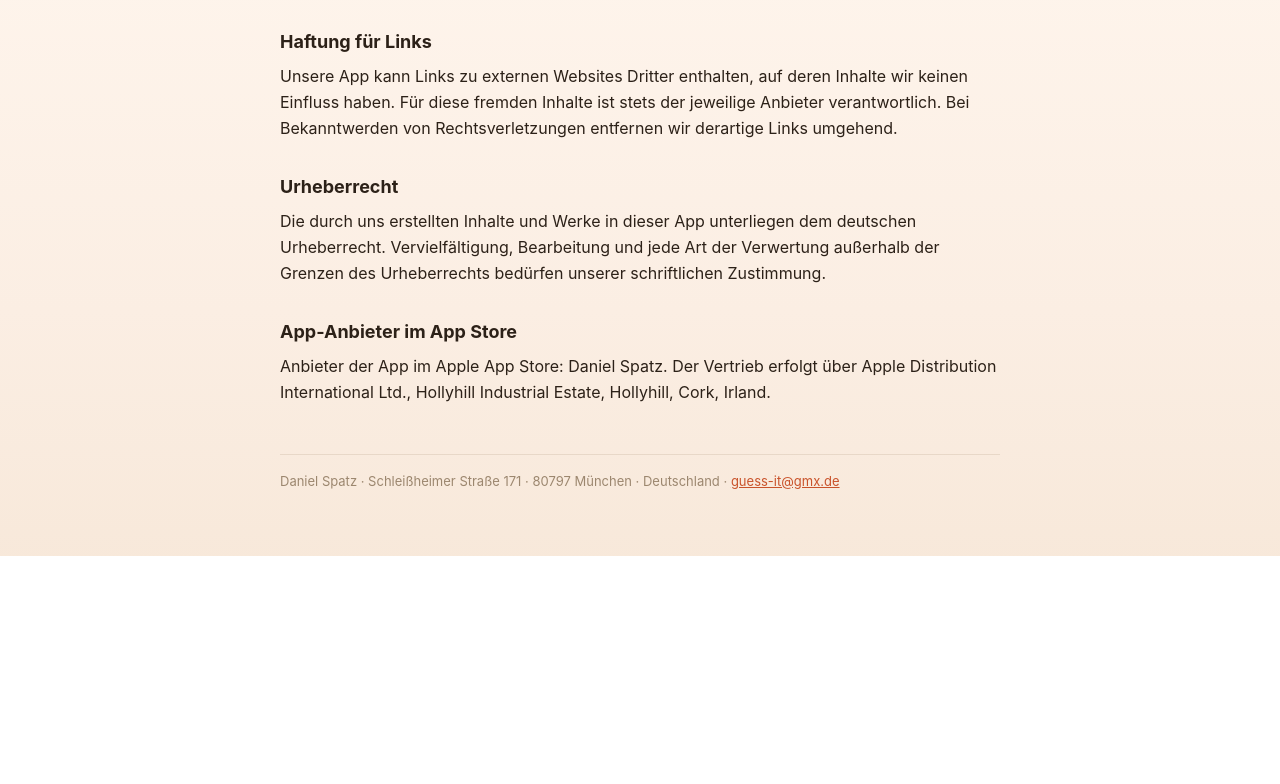
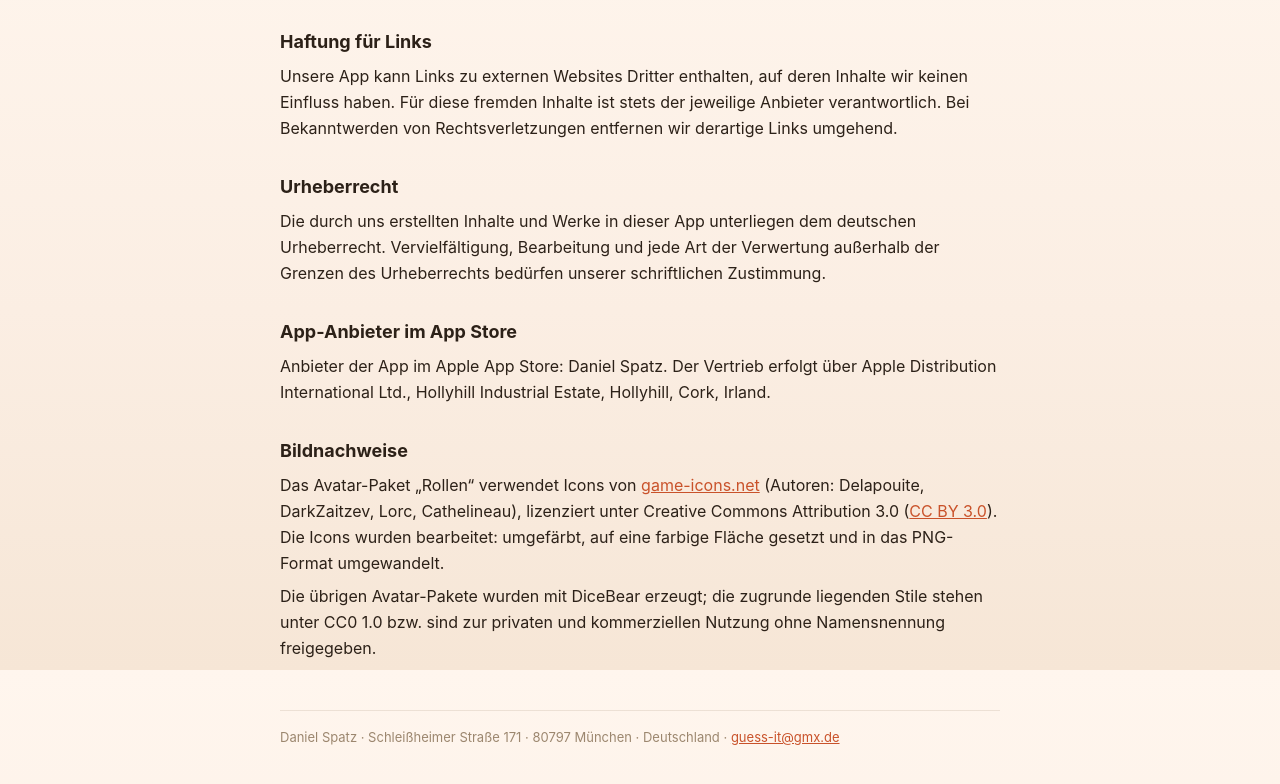
Before and after one commit to Kaisercoding/guessit-legal, a plain HTML site: page impressum.html in a window 1280 px wide. Shown: the part 930-1714 px from the top of the page. Before the commit the page ends 1486 px from the top, so only its background shows below. Drawn offline with Linux system fonts and the light colour scheme.

Commit message:
Bildnachweise: Avatar-Paket Rollen (game-icons.net, CC BY 3.0); Stand 03.09.2026

```diff
--- a/impressum.html
+++ b/impressum.html
@@ -12,7 +12,7 @@
   <header><a href="index.html">&larr; Rechtliches</a></header>
 
   <h1>Impressum</h1>
-  <p class="updated">Stand: 30. August 2026</p>
+  <p class="updated">Stand: 3. September 2026</p>
 
   <h2>Angaben gemäß § 5 DDG</h2>
   <p>
@@ -61,6 +61,16 @@
   <p>Anbieter der App im Apple App Store: Daniel Spatz. Der Vertrieb erfolgt über Apple
   Distribution International Ltd., Hollyhill Industrial Estate, Hollyhill, Cork, Irland.</p>
 
+  <h2>Bildnachweise</h2>
+  <p>Das Avatar-Paket „Rollen“ verwendet Icons von
+  <a href="https://game-icons.net">game-icons.net</a> (Autoren: Delapouite, DarkZaitzev,
+  Lorc, Cathelineau), lizenziert unter Creative Commons Attribution 3.0
+  (<a href="https://creativecommons.org/licenses/by/3.0/">CC BY 3.0</a>). Die Icons wurden
+  bearbeitet: umgefärbt, auf eine farbige Fläche gesetzt und in das PNG-Format umgewandelt.</p>
+  <p>Die übrigen Avatar-Pakete wurden mit DiceBear erzeugt; die zugrunde liegenden Stile
+  stehen unter CC0 1.0 bzw. sind zur privaten und kommerziellen Nutzung ohne Namensnennung
+  freigegeben.</p>
+
   <footer>
     Daniel Spatz · Schleißheimer Straße 171 · 80797 München · Deutschland ·
     <a href="mailto:guess-it@gmx.de">guess-it@gmx.de</a>
```
Also changed, not shown: datenschutz.html (+1 -1 lines), index.html (+1 -1 lines), nutzungsbedingungen.html (+1 -1 lines).
